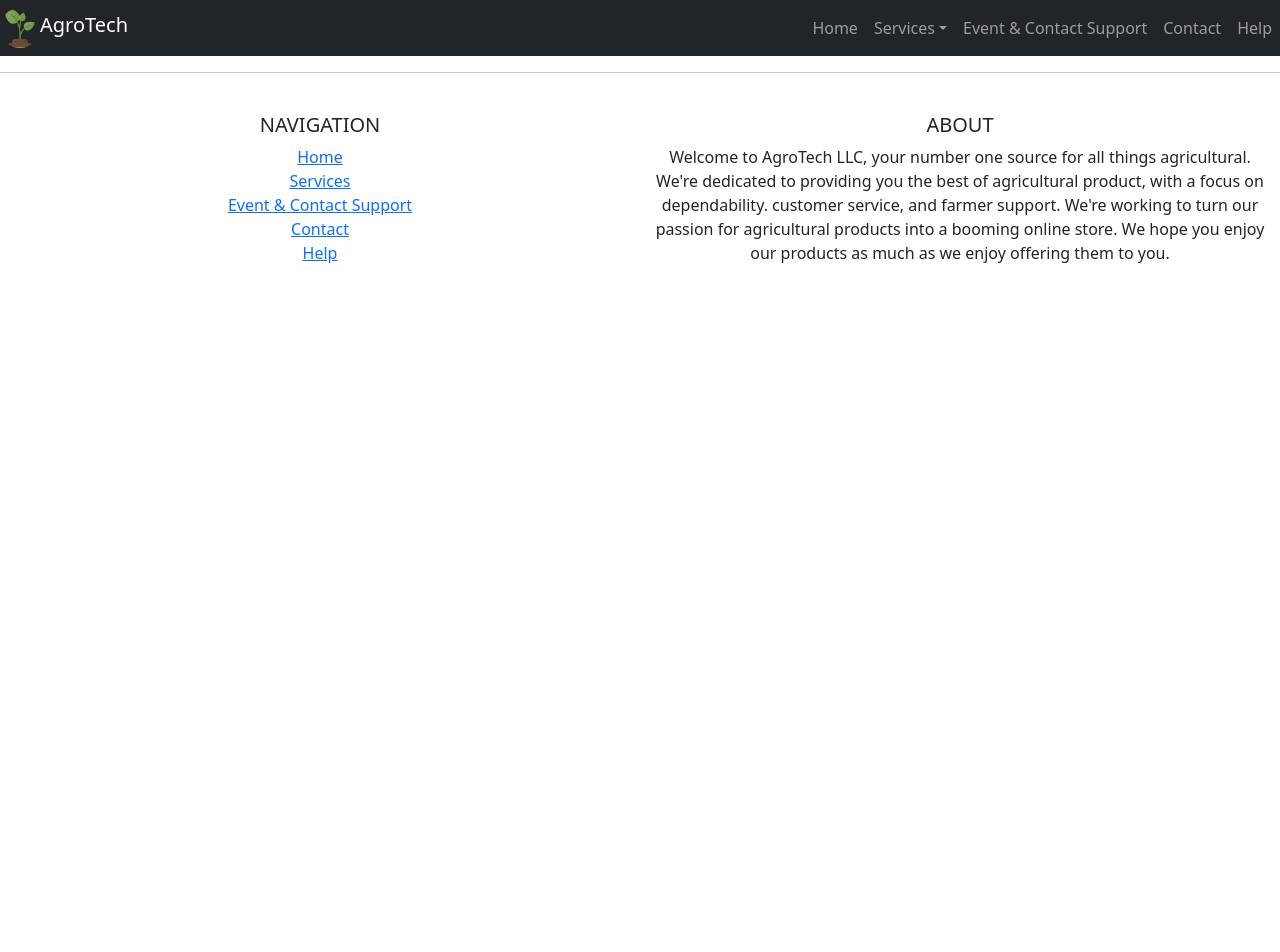
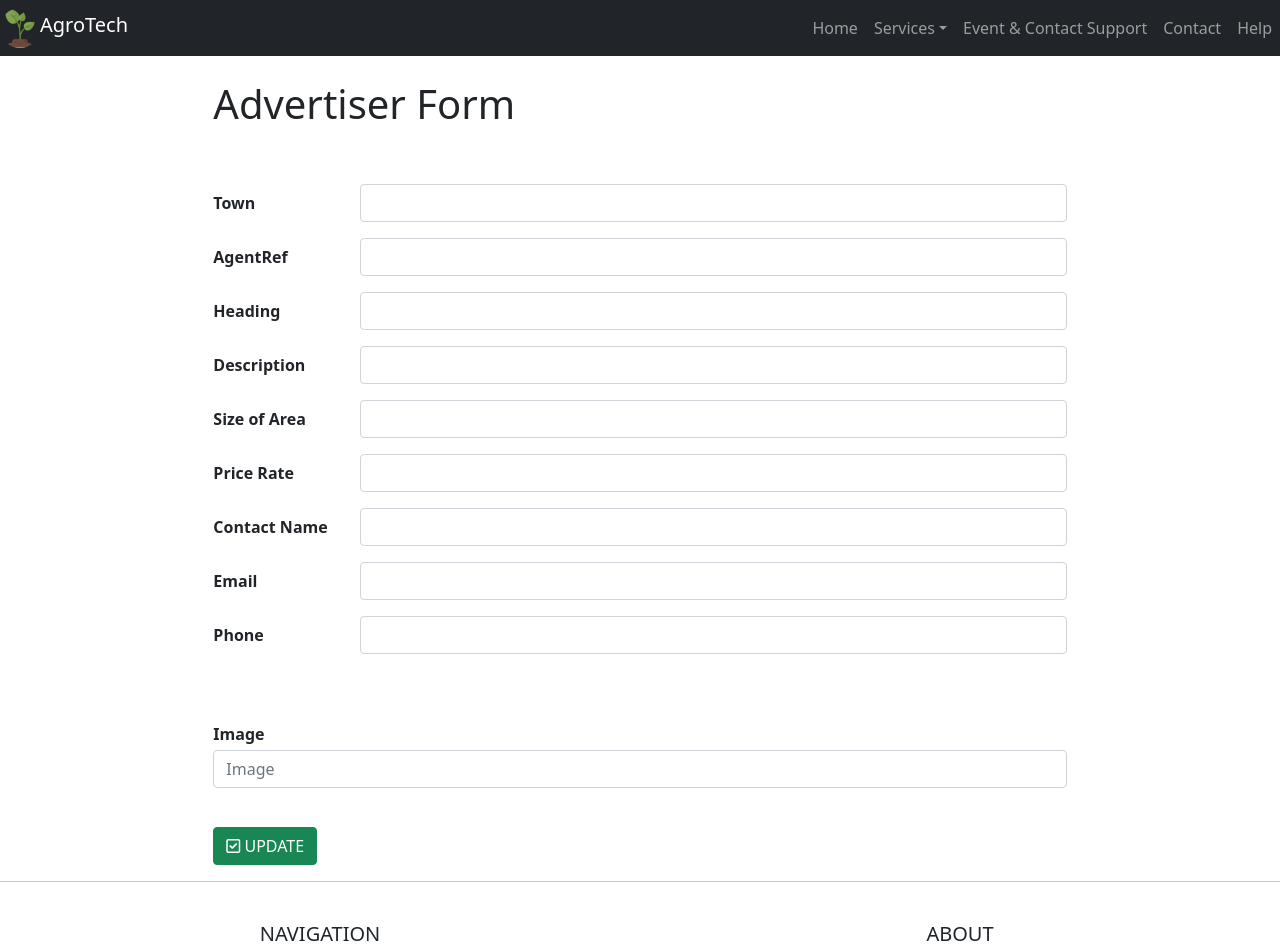
Before and after one commit to MihisaraR99/AgroTech-AgriculturalManagementSystem, a React (Create React App) app in the folder Code/frontend/: page /AdminUpdate in a window 1280 px wide. Shown: the top 952 px of the page. Before the commit the page ends 800 px from the top, so only its background shows below. Built offline with nearby package versions, Linux system fonts and the light colour scheme; no server answers.

Commit message:
bug fix on delete function

```diff
--- a/Code/frontend/src/App.js
+++ b/Code/frontend/src/App.js
@@ -9,6 +9,7 @@ import PropertyCatalog from "./components/Ads/PropertyCatalog";
 import DisplayAd from "./components/Ads/DisplayAd";
 import AdvertiserLogin from "./components/Ads/AdvertiserLogin"
 import AdminViewAds from "./components/Ads/AdminViewAds";
+import AdminUpdateAds from "./components/Ads/AdminUpdateAds"
 
 function App() {
   return (
@@ -21,6 +22,7 @@ function App() {
         <Route path="/DisplayAd" element={<DisplayAd />} />
         <Route path="/AdverLogin" element={<AdvertiserLogin />} />
         <Route path="/AdminView" element={<AdminViewAds />} />
+        <Route path="/AdminUpdate" element={<AdminUpdateAds />} />
       </Routes>
       <Footer />
     </BrowserRouter>
--- /dev/null
+++ b/Code/frontend/src/components/Ads/AdminUpdateAds.js
@@ -0,0 +1,213 @@
+import React, {Component} from 'react'
+import axios from 'axios';
+import { useParams } from "react-router";
+
+function withParams(Component) {
+    return (props) => <Component {...props} params={useParams()} />;
+  }
+
+
+class EditReport extends Component{
+
+
+    constructor(props){
+        super(props);
+        this.state={
+            type:"",
+            town:"",
+            AgentRef:"",
+            heading:"",
+            description:"",
+            priceRate:"",
+            sizeOfArea:"",
+            contactName:"",
+            email:"",
+            phone:"",
+            img:""
+
+        }
+   }
+
+   handleInputChange = (e) =>{
+       const {name,value} = e.target;
+
+       this.setState({
+        ...this.state,
+        [name]:value
+       })
+   }
+
+
+   onSubmit = (e) =>{
+       e.preventDefault();
+       const id = this.props.params.id;
+
+       const{town,AgentRef,heading,description,priceRate,sizeOfArea,contactName,email,phone,img} = this.state;
+
+       const data ={
+
+        town:town,
+        AgentRef:AgentRef,
+        heading:heading,
+        description:description,
+        priceRate:priceRate,
+        sizeOfArea:sizeOfArea,
+        contactName:contactName,
+        email:email,
+        phone:phone,
+        img:img
+
+
+
+
+       }
+
+       console.log(data)
+
+
+       axios.put(`http://localhost:8000/api/Ads/${id}`,data).then((res) => {
+           if(res.data.success){
+               alert("Post Edited Successfully")
+               this.setState(
+                   {
+
+                    town:"",
+                    AgentRef:"",
+                    heading:"",
+                    description:"",
+                    priceRate:"",
+                    sizeOfArea:"",
+                    contactName:"",
+                    email:"",
+                    phone:"",
+                    img:""
+                   }
+               )
+           }
+       })
+
+
+
+   }
+
+
+
+
+        componentDidMount() {
+            const id = this.props.params.id;
+
+            axios.get(`http://localhost:8000/api/Ads/${id}`).then((res) => {
+            if (res.data.success) {
+                this.setState({
+
+                    town:res.data.Ads.town,
+                    AgentRef:res.data.Ads.AgentRef,
+                    heading:res.data.Ads.heading,
+                    description:res.data.Ads.description,
+                    priceRate:res.data.Ads.priceRate,
+                    sizeOfArea:res.data.Ads.sizeOfArea,
+                    contactName:res.data.Ads.contactName,
+                    email:res.data.Ads.email,
+                    phone:res.data.Ads.phone,
+                    img:res.data.Ads.img,
+                });
+            }
+            });
+
+        }
+
+        render(){
+            return(
+                <div className='col-md-8 mt-4 mx-auto'style = {{fontWeight:"bold"}}>
+                <h1>Advertiser Form</h1>
+                <br/>
+               <form>
+                <br/>
+
+              <div className="row mb-3">
+                <label  class="col-sm-2 col-form-label">Town</label>
+                <div className="col-sm-10">
+                  <input type="text" className="form-control" id="inputEmail3" name='town' value={this.state.town}
+                    onChange={this.handleInputChange}/>
+                </div>
+              </div>
+              <div className="row mb-3">
+                <label for="inputEmail3" class="col-sm-2 col-form-label">AgentRef</label>
+                <div className="col-sm-10">
+                  <input type="text" className="form-control" id="inputEmail3" name='AgentRef' value={this.state.AgentRef}
+                    onChange={this.handleInputChange}/>
+                </div>
+              </div>
+              <div className="row mb-3">
+                <label for="inputEmail3" class="col-sm-2 col-form-label">Heading</label>
+                <div className="col-sm-10">
+                  <input type="text" className="form-control" id="inputEmail3" name='heading' value={this.state.heading}
+                    onChange={this.handleInputChange}/>
+                </div>
+              </div>
+              <div className="row mb-3">
+                <label for="inputEmail3" class="col-sm-2 col-form-label">Description</label>
+                <div className="col-sm-10">
+                  <input type="text" className="form-control" id="inputEmail3" name='description' value={this.state.description}
+                    onChange={this.handleInputChange}/>
+                </div>
+              </div>
+              <div className="row mb-3">
+                <label for="inputEmail3" class="col-sm-2 col-form-label">Size of Area</label>
+                <div className="col-sm-10">
+                  <input type="text" className="form-control" id="inputEmail3" name='sizeOfArea' value={this.state.sizeOfArea}
+                    onChange={this.handleInputChange}/>
+                </div>
+              </div>
+              <div className="row mb-3">
+                <label for="inputEmail3" class="col-sm-2 col-form-label">Price Rate</label>
+                <div className="col-sm-10">
+                  <input type="text" className="form-control" id="inputEmail3" name='priceRate' value={this.state.priceRate}
+                    onChange={this.handleInputChange}/>
+                </div>
+              </div>
+
+              <div className="row mb-3">
+                <label for="inputEmail3" class="col-sm-2 col-form-label">Contact Name</label>
+                <div className="col-sm-10">
+                  <input type="text" className="form-control" id="inputEmail3" name='contactName' value={this.state.contactName}
+                    onChange={this.handleInputChange}/>
+                </div>
+              </div>
+              <div className="row mb-3">
+                <label for="inputEmail3" class="col-sm-2 col-form-label">Email</label>
+                <div className="col-sm-10">
+                  <input type="email" className="form-control" id="inputEmail3" name='email' value={this.state.email}
+                    onChange={this.handleInputChange}/>
+                </div>
+              </div>
+              <div className="row mb-3">
+                <label for="inputEmail3" class="col-sm-2 col-form-label">Phone</label>
+                <div className="col-sm-10">
+                  <input type="text" className="form-control" id="inputEmail3" name='phone' value={this.state.phone}
+                    onChange={this.handleInputChange}/>
+                </div>
+              </div>
+              <br/>
+              <div className="form-group my-4">
+                        <label className="my-1">Image</label>
+                        <input
+                          type="text"
+                          className="form-control"
+                          placeholder="Image"
+                          name='img' value={this.state.img}
+                    onChange={this.handleInputChange}
+                        />
+                      </div>
+
+                      <button className='btn btn-success' type="Submit" style={{marginTop:'15px'}} onClick={this.onSubmit} >
+                <i className='far fa-check-square'></i>
+                &nbsp;UPDATE
+                </button>
+
+            </form>
+            </div>
+            )
+        }
+}
+export default withParams(EditReport);
--- a/Code/frontend/src/components/Ads/AdminViewAds.js
+++ b/Code/frontend/src/components/Ads/AdminViewAds.js
@@ -3,65 +3,72 @@ import axios from "axios";
 import { Link } from "react-router-dom";
 
 const AdminViewAds = () => {
-
-
-
-
   const [adsr, setAdsr] = useState(undefined);
 
   useEffect(() => {
-    axios
-      .get(`http://localhost:8000/api/Ads/all`)
-      .then((res) => {
+    axios.get(`http://localhost:8000/api/Ads/all`).then((res) => {
       setAdsr(res.data);
     });
-
-    console.log(adsr);
   }, []);
 
+  const onDelete = (id) => {
+    axios.delete(`http://localhost:8000/api/Ads/${id}`).then((res) => {
+      alert("Advertisement deleted successfully!");
+    });
+  };
 
   return (
-    <div className='col-md-8 mt-4 mx-auto'>
-<table className='table table-hover' style={{marginTop:'40px'}}>
+    <div className="col-md-8 mt-4 mx-auto">
+      <table className="table table-hover" style={{ marginTop: "40px" }}>
         <thead>
           <tr>
-                  <th scope='col'>#</th>
-                  <th scope='col'>Type</th>
-                  <th scope='col'>Price</th>
-                  <th scope='col'>Size(Purches)</th>
-                  <th scope='col'>Action</th>
+            <th scope="col">#</th>
+            <th scope="col">Type</th>
+            <th scope="col">Price</th>
+            <th scope="col">Size(Purches)</th>
+            <th scope="col">Action</th>
           </tr>
         </thead>
         <tbody>
           {adsr &&
-          adsr.map((adr,index) =>(
+            adsr.map((adr, index) => (
               <tr key={index}>
-                    <th scope='row'>{index+1}</th>
+                <th scope="row">{index + 1}</th>
                 <td>
-                        <Link to={`/Ads/${adsr._id}`} style={{textDecoration:'none'}}>
+                  <Link
+                    to={`/Ads/${adsr._id}`}
+                    style={{ textDecoration: "none" }}
+                  >
                     {adr.type}
                   </Link>
                 </td>
                 <td>{adr.priceRate}</td>
                 <td>{adr.sizeOfArea}</td>
                 <td>
-                      <Link className='btn btn-warning' to={`/edit/${adsr._id}`}>
-                        <i className='fas fa-edit'></i>&nbsp;Edit
+                  <Link className="btn btn-warning" to={`/edit/${adr._id}`}>
+                    <i className="fas fa-edit"></i>&nbsp;Edit
                   </Link>
                   &nbsp;
-                        <Link className='btn btn-danger' to='#' onClick={() => this.onDelete(adsr._id)}>
-                          <i className='far fa-trash-alt'></i>&nbsp;Delete
+                  <Link
+                    className="btn btn-danger"
+                    to="#"
+                    onClick={() => onDelete(adr._id)}
+                  >
+                    <i className="far fa-trash-alt"></i>&nbsp;Delete
                   </Link>
                 </td>
               </tr>
             ))}
         </tbody>
-
       </table>
 
-            <button className='btn btn-success'> <Link to="/adform" style={{extDecoration:'none',color:'white'}}>Create New Advertisment</Link></button>
-
+      <button className="btn btn-success">
+        {" "}
+        <Link to="/adform" style={{ extDecoration: "none", color: "white" }}>
+          Create New Advertisment
+        </Link>
+      </button>
     </div>
   );
-}
+};
 export default AdminViewAds;
```
Also changed, not shown: Code/frontend/src/components/Ads/AdvertiserForm.js (+122 -60 lines), 1 other file (tests, documents, lock files or other folders). Lines whose indentation alone changed are shown as unchanged.
